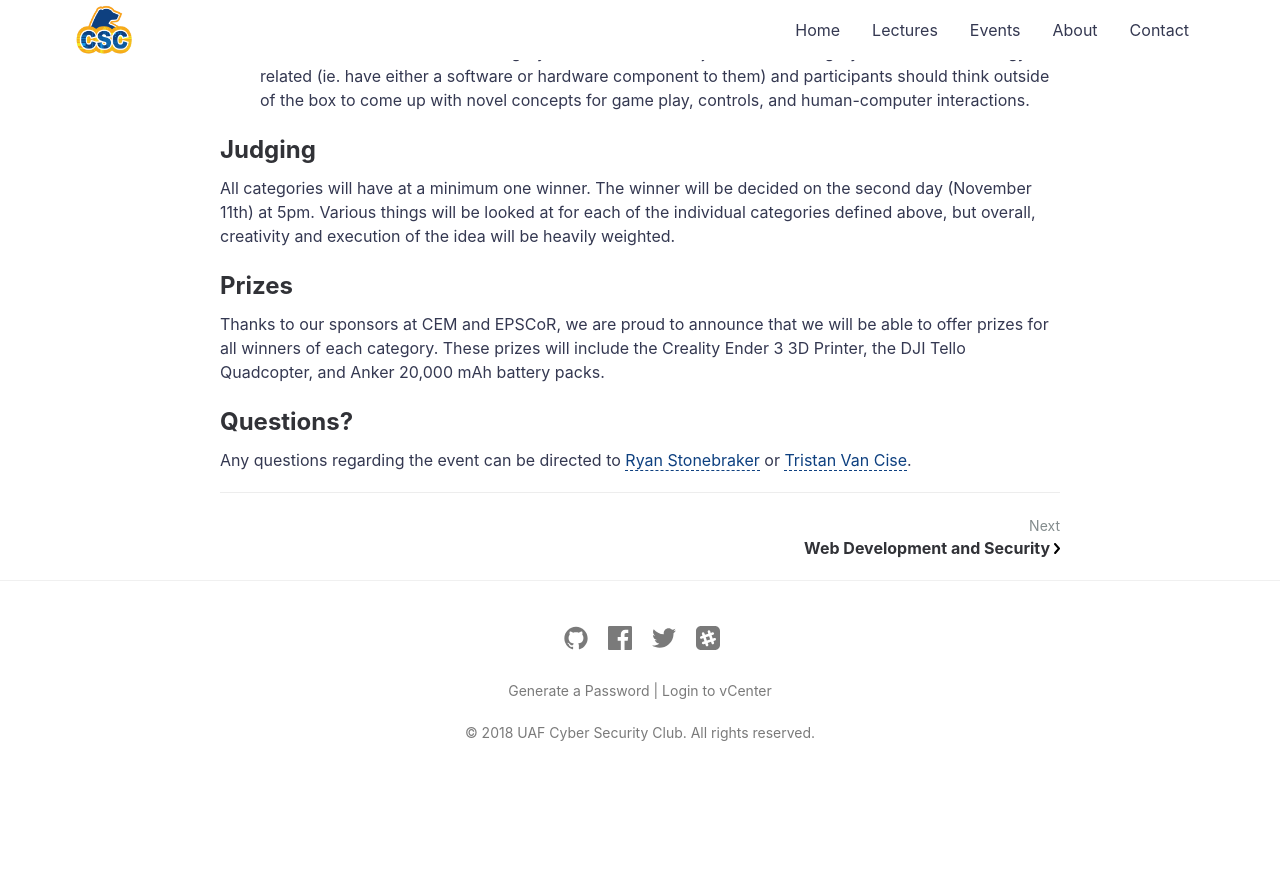
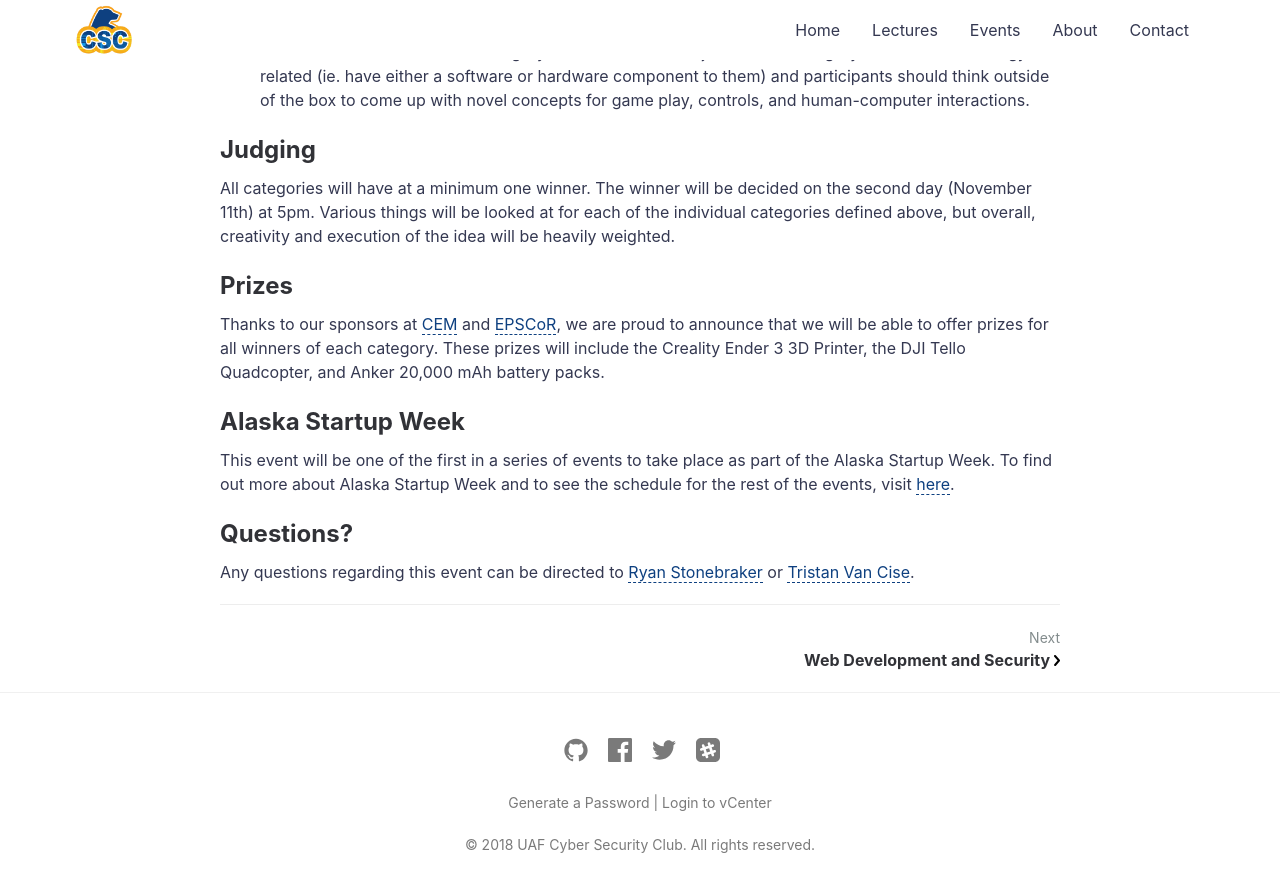
Before and after one commit to UAFCSC/uafcsc.github.io, a Jekyll site: the page built from _posts/2018-10-10-hackathon.md, in a window 1280 px wide and 900 px high, scrolled down 1394 px. Shown: the top 892 px of the window. Built offline with Jekyll 4.4.1, drawn with Linux system fonts in a browser that asks for light colours; before the commit the page ends 2182 px from its top, so only the background shows below that.

Commit message:
Adds sponsors to hackathon page

```diff
--- a/_posts/2018-10-10-hackathon.md
+++ b/_posts/2018-10-10-hackathon.md
@@ -11,7 +11,7 @@
 
 
 ## Summary
-The UAF Cyber Security Club will be hosting its first ever hackathon on November 10th. This event will be a chance for all students, regardless of discipline, to come together and build whatever they can imagine. There will be lots of food, swag, and prizes during this fun and fast paced weekend, so come up with an idea for yourself or a small team, sign up [here](https://goo.gl/forms/L18cLToAfNcu6OrF3), and get ready!
+The UAF Cyber Security Club will be hosting its first ever hackathon on November 10th. This event will be a chance for all students, regardless of discipline, to come together and build whatever they can imagine. There will be lots of food, swag, and prizes during this fun and fast paced weekend, so come up with an idea for yourself or a small team, sign up [here](https://goo.gl/forms/L18cLToAfNcu6OrF3){:target="_blank" rel="noopener"}, and get ready!
 
 ## Schedule
 The hackathon will run from 9 am on Saturday, November 10th to 3:30pm on Sunday, November 11th. Project presentations will occur at 4pm Sunday (just give us an informal, rough overview and demonstration of your project). Finally, winners will be announced at 5pm so stick around!
@@ -32,7 +32,10 @@
 All categories will have at a minimum one winner. The winner will be decided on the second day (November 11th) at 5pm. Various things will be looked at for each of the individual categories defined above, but overall, creativity and execution of the idea will be heavily weighted.
 
 ## Prizes
-Thanks to our sponsors at CEM and EPSCoR, we are proud to announce that we will be able to offer prizes for all winners of each category. These prizes will include the Creality Ender 3 3D Printer, the DJI Tello Quadcopter, and Anker 20,000 mAh battery packs.
+Thanks to our sponsors at [CEM](http://cem.uaf.edu/){:target="_blank" rel="noopener"} and [EPSCoR](https://www.alaska.edu/epscor){:target="_blank" rel="noopener"}, we are proud to announce that we will be able to offer prizes for all winners of each category. These prizes will include the Creality Ender 3 3D Printer, the DJI Tello Quadcopter, and Anker 20,000 mAh battery packs.
+
+## Alaska Startup Week
+This event will be one of the first in a series of events to take place as part of the Alaska Startup Week. To find out more about Alaska Startup Week and to see the schedule for the rest of the events, visit [here](https://alaska.startupweek.co/){:target="_blank" rel="noopener"}.
 
 ## Questions?
-Any questions regarding the event can be directed to [Ryan Stonebraker](mailto:rastonebraker@alaska.edu) or [Tristan Van Cise](mailto:tvancsise@alaska.edu).
+Any questions regarding this event can be directed to [Ryan Stonebraker](mailto:rastonebraker@alaska.edu) or [Tristan Van Cise](mailto:tvancsise@alaska.edu).
```
